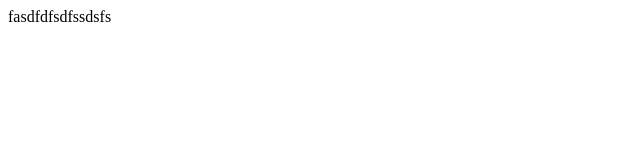
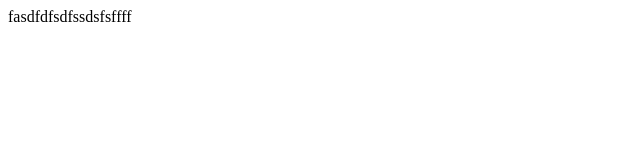
Before and after one commit to JpmJM/jpmjm.github.io, a plain HTML site: page index.html in a window 1280 px wide. Shown: the full height of the page, 0-640 px from the left. Drawn offline with Linux system fonts and the light colour scheme.

Commit message:
Update index.html

```diff
--- a/index.html
+++ b/index.html
@@ -4,6 +4,6 @@
         <meta charset="UTF-8">
     </head>
     <body>
-        fasdfdfsdfssdsfs
+        fasdfdfsdfssdsfsffff
     </body>
 </html>
```
